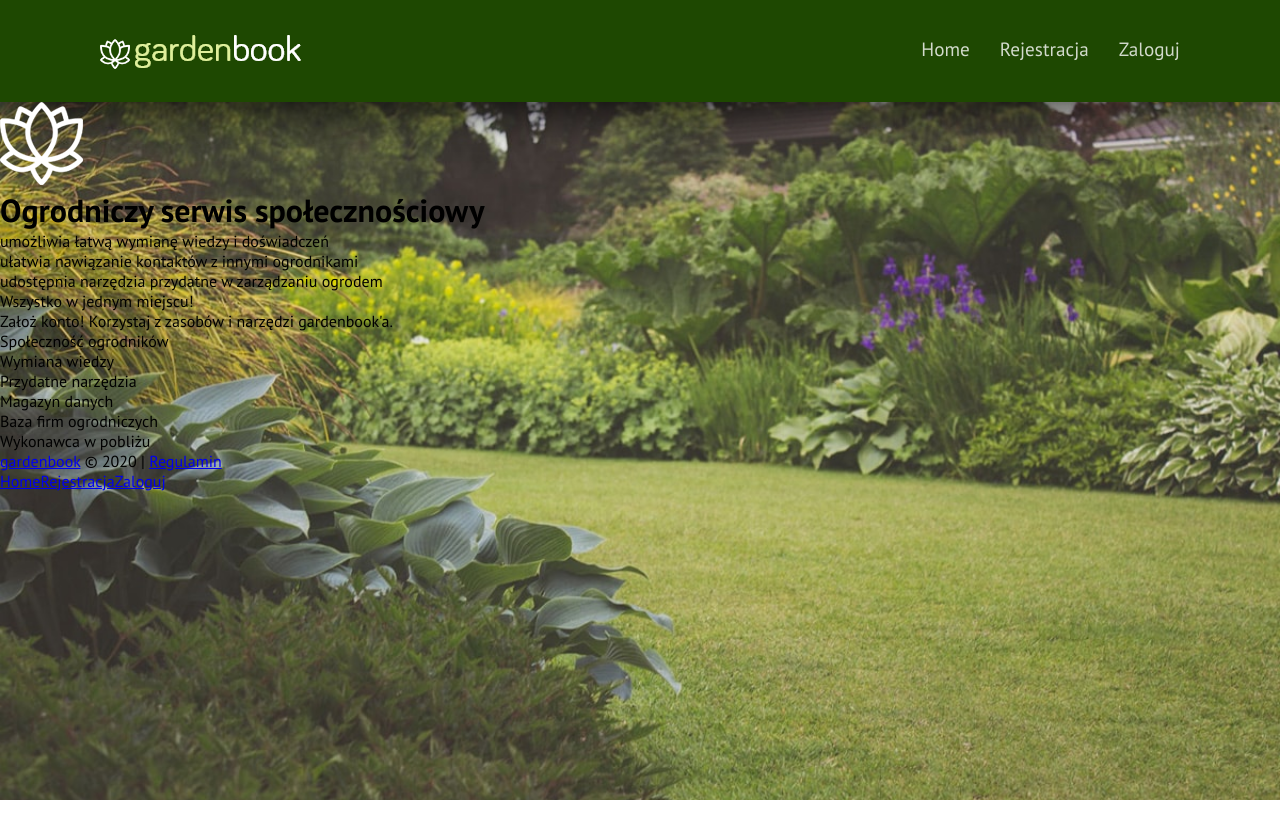
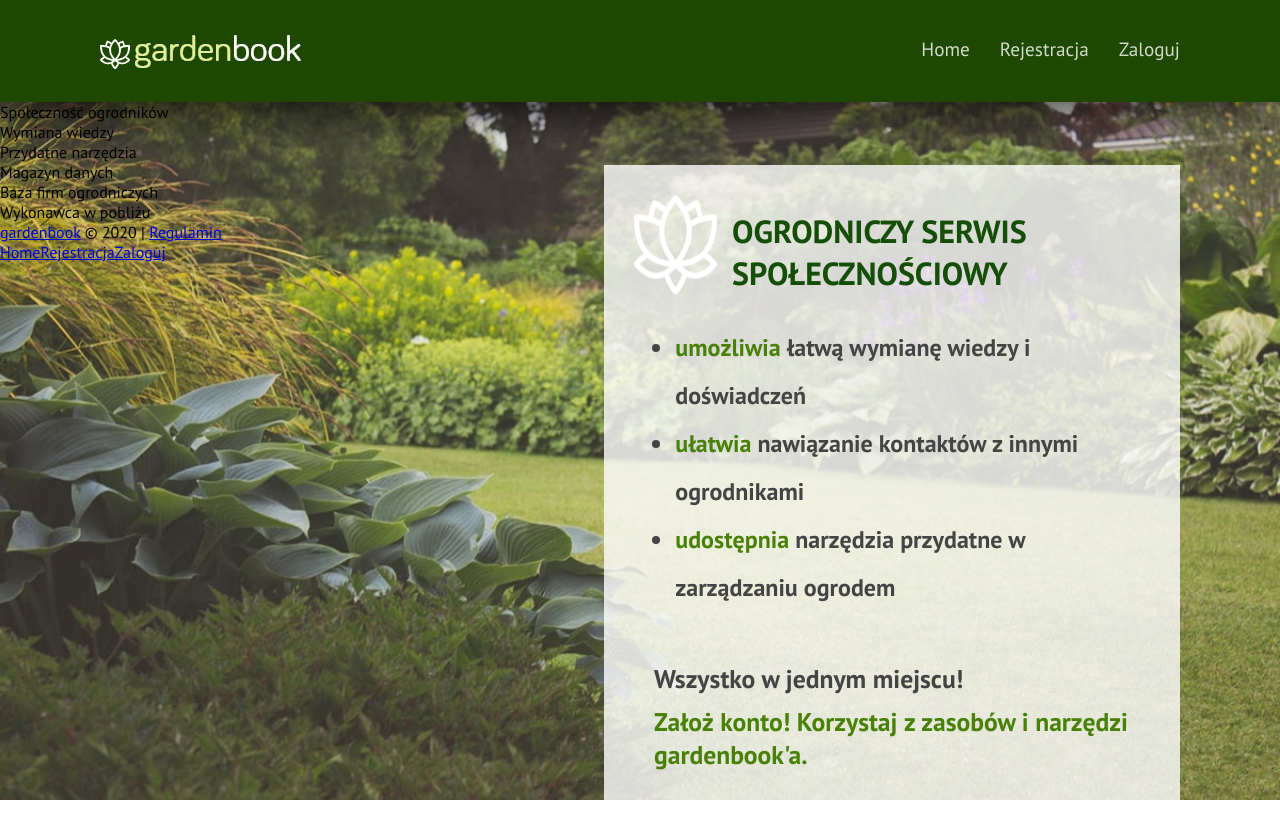
Before and after one commit to hajczek/gardenbook, a React (Create React App) app: page / in a window 1280 px wide. Before the commit the page ends 800 px from the top, so only its background shows below. Built offline with nearby package versions, Linux system fonts and the light colour scheme.

Commit message:
Added style for info box

```diff
--- a/src/App.scss
+++ b/src/App.scss
@@ -3,3 +3,4 @@
 @import "./assets/styles/_scss/base";
 @import "./assets/styles/_scss/page";
 @import "./assets/styles/_scss/header";
+@import "./assets/styles/_scss/info";
--- /dev/null
+++ b/src/assets/styles/_scss/_info.scss
@@ -0,0 +1,49 @@
+.info {
+  width: 45%;
+  padding: 30px 30px 40px 30px;
+  background-color: $white-color-opacity-08;
+  position: absolute;
+  top: 165px;
+  right: 100px;
+  display: flex;
+  flex-direction: column;
+  font-weight: bold;
+  color: $grey-color;
+
+  .title {
+    display: flex;
+
+    #logo {
+      width: 83px;
+    }
+
+    h1 {
+      text-transform: uppercase;
+      color: $lighter-green-color;
+      padding: 15px 0 0 15px;
+    }
+  }
+
+  ul {
+    font-size: 1.5rem;
+    width: 80%;
+    margin: 30px 0 50px 8%;
+
+    li {
+      line-height: 2;
+
+      .important {
+        color: $light-green-color;
+      }
+    }
+  }
+
+  p {
+    font-size: 1.6rem;
+    padding: 0 0 10px 20px;
+  }
+
+  .slogan-green {
+    color: $light-green-color;
+  }
+}
--- a/src/assets/styles/_scss/_variables.scss
+++ b/src/assets/styles/_scss/_variables.scss
@@ -1,5 +1,7 @@
 $green-color: #1e4801;
+$lighter-green-color: #154e07;
 $white-color: #fff;
+$white-color-opacity-08: rgba(255, 255, 255, 0.8);
 $light-green-color: #488106;
 $grey-color: #444444;
 $light-grey-color: #5b5858;
--- a/src/components/Page/Info.js
+++ b/src/components/Page/Info.js
@@ -4,15 +4,26 @@ import logo from "../../assets/img/lotus.png";
 const Info = () => {
   return (
     <div className="info">
-      <img src={logo} alt="gardenbook logo" />
-      <h1>Ogrodniczy serwis społecznościowy</h1>
+      <div className="title">
+        <img id="logo" src={logo} alt="gardenbook logo" />
+        <h1>Ogrodniczy serwis społecznościowy</h1>
+      </div>
       <ul>
-        <li>umożliwia łatwą wymianę wiedzy i doświadczeń</li>
-        <li>ułatwia nawiązanie kontaktów z innymi ogrodnikami</li>
-        <li>udostępnia narzędzia przydatne w zarządzaniu ogrodem</li>
+        <li>
+          <span className="important">umożliwia</span> łatwą wymianę wiedzy i
+          doświadczeń
+        </li>
+        <li>
+          <span className="important">ułatwia</span> nawiązanie kontaktów z
+          innymi ogrodnikami
+        </li>
+        <li>
+          <span className="important">udostępnia</span> narzędzia przydatne w
+          zarządzaniu ogrodem
+        </li>
       </ul>
       <p>Wszystko w jednym miejscu!</p>
-      <p className="slogan">
+      <p className="slogan-green">
         Założ konto! Korzystaj z zasobów i narzędzi gardenbook'a.
       </p>
     </div>
```
